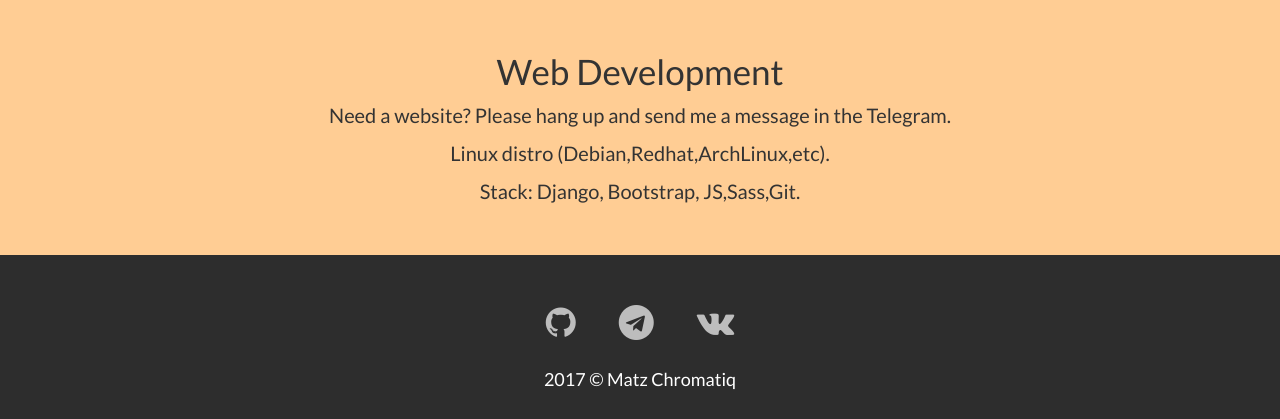
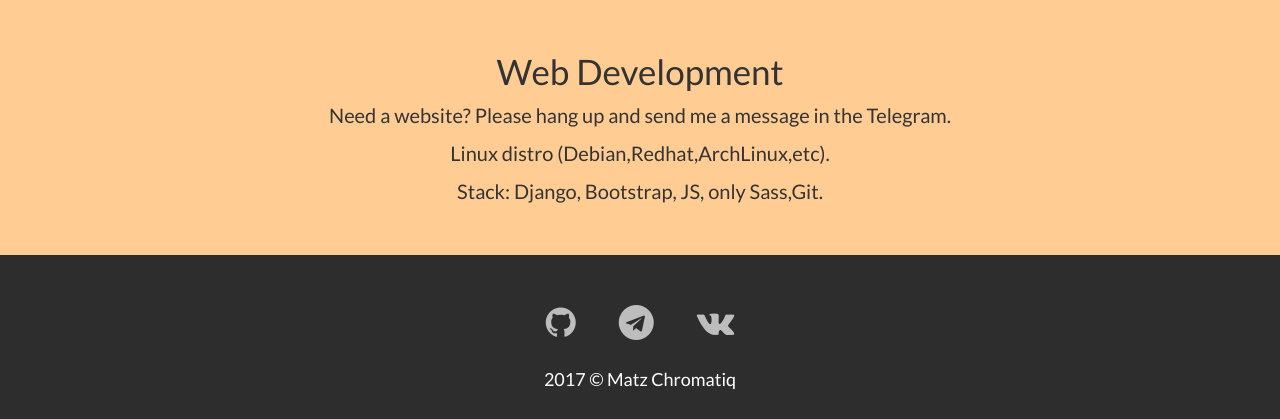
Before and after one commit to wmorgue/gentle, a Django app: page /about/ in a window 1280 px wide. Shown: the part 330-749 px from the top of the page. Run offline with Django 3.2, Linux system fonts and the light colour scheme; style sheets or scripts are compiled from the project's sources; some libraries are stand-ins or nearby versions.

Commit message:
refresh blog html pages

```diff
--- a/templates/blog/about.html
+++ b/templates/blog/about.html
@@ -20,7 +20,7 @@
              Please hang up and send me a message in the Telegram.
            </p>
            <p>Linux distro (Debian,Redhat,ArchLinux,etc).</p>
-          <p>Stack: Django, Bootstrap, JS,Sass,Git.</p>
+          <p>Stack: Django, Bootstrap, JS, only Sass,Git.</p>
         </div>
       </div>
     </div>
--- a/templates/blog/home.html
+++ b/templates/blog/home.html
@@ -20,7 +20,8 @@
       <h4>We love Linux</h4>
       <p>Говорим на любые темы.
         Осуждаем и обсуждаем различные дистрибутивы Линукс.
-        Arch,Gentoo,Debian,RedHat,OpenSUSE,FreeBSD and MacOS.
+        Arch,Gentoo,Debian,RedHat,OpenSUSE,
+        FreeBSD and MacOS.
         Оказываем помощь другим участникам.
         Системное администрирование и многое другое.
       </p>Конструктивная критика приветствуется.
```
